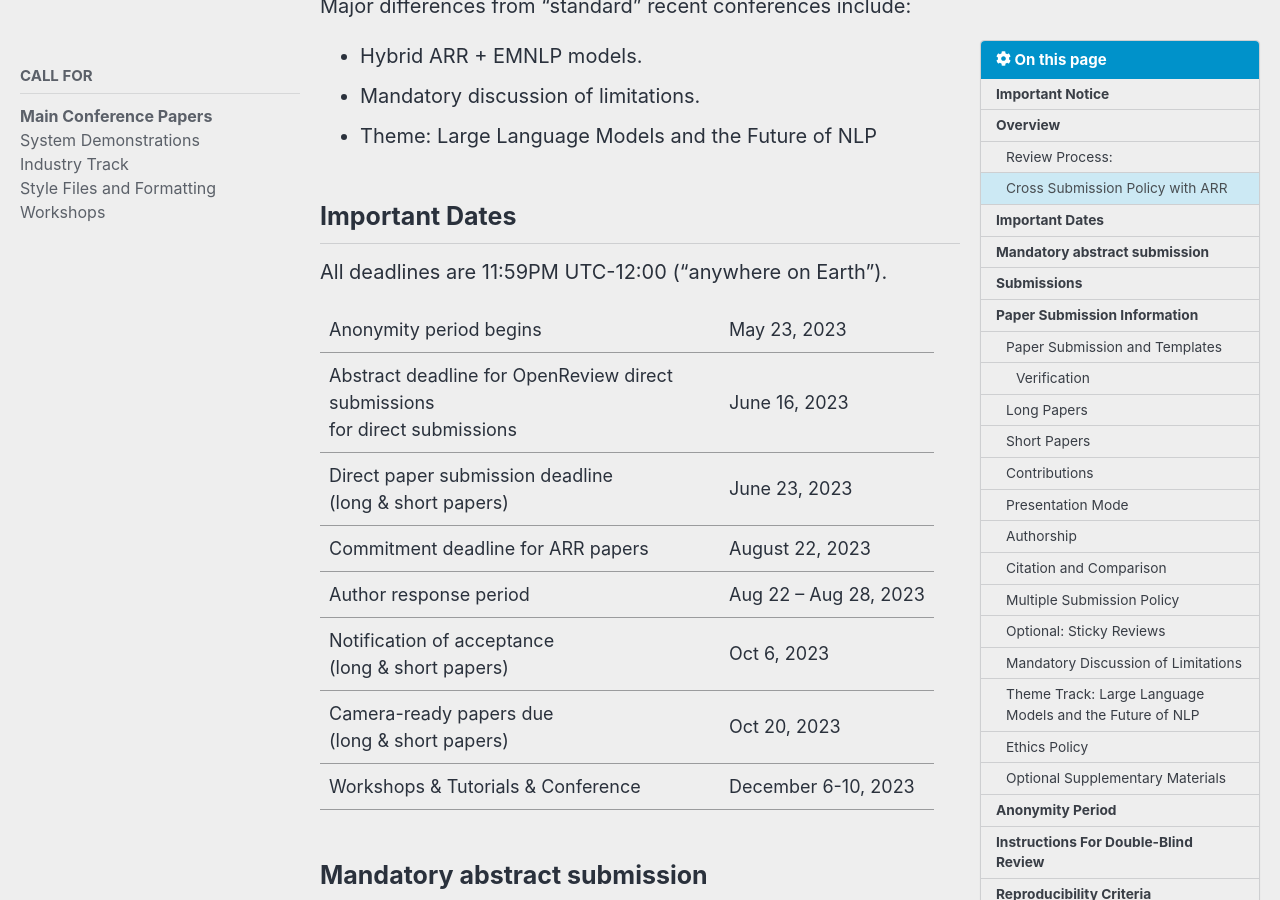
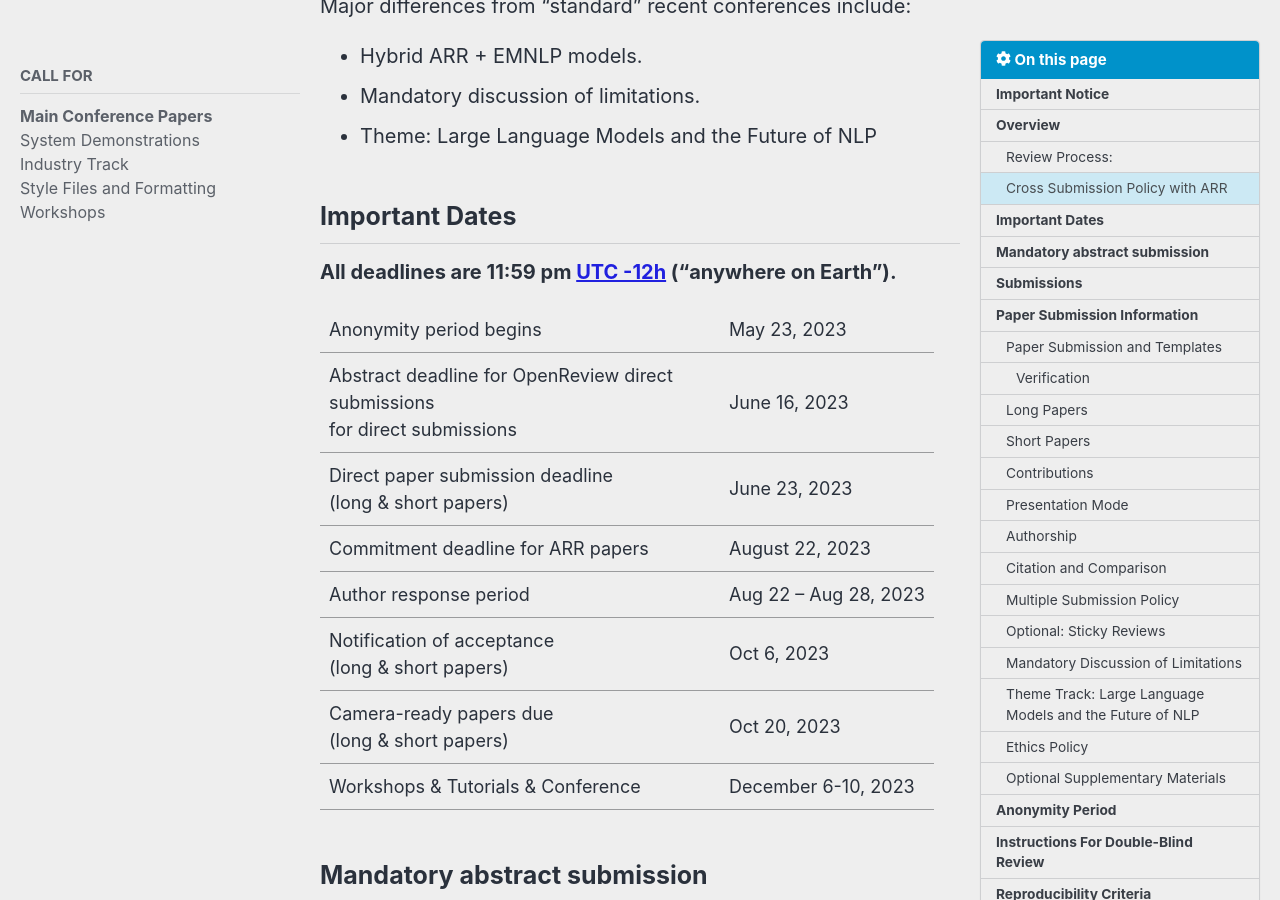
Before and after one commit to acl-org/emnlp-2023, a Jekyll site: the page built from _pages/calls/Main Conference Papers.md, in a window 1280 px wide and 900 px high, scrolled down 2824 px. Built offline with Jekyll 4.4.1, drawn with Linux system fonts in a browser that asks for light colours; cached includes are drawn as plain includes; nearby versions of some CDN libraries.

Commit message:
bold + link

```diff
--- a/_pages/calls/Main Conference Papers.md
+++ b/_pages/calls/Main Conference Papers.md
@@ -56,7 +56,7 @@ Major differences from “standard” recent conferences include:
 
 ## Important Dates
 
-All deadlines are 11:59PM UTC-12:00 ("anywhere on Earth").
+<b>All deadlines are 11:59 pm <a target="_blank" href="https://www.timeanddate.com/time/zone/timezone/utc-12">UTC -12h</a> ("anywhere on Earth").</b>
 
 <table style="width: 100%; font-size: .9em;">
   <tr>
```
